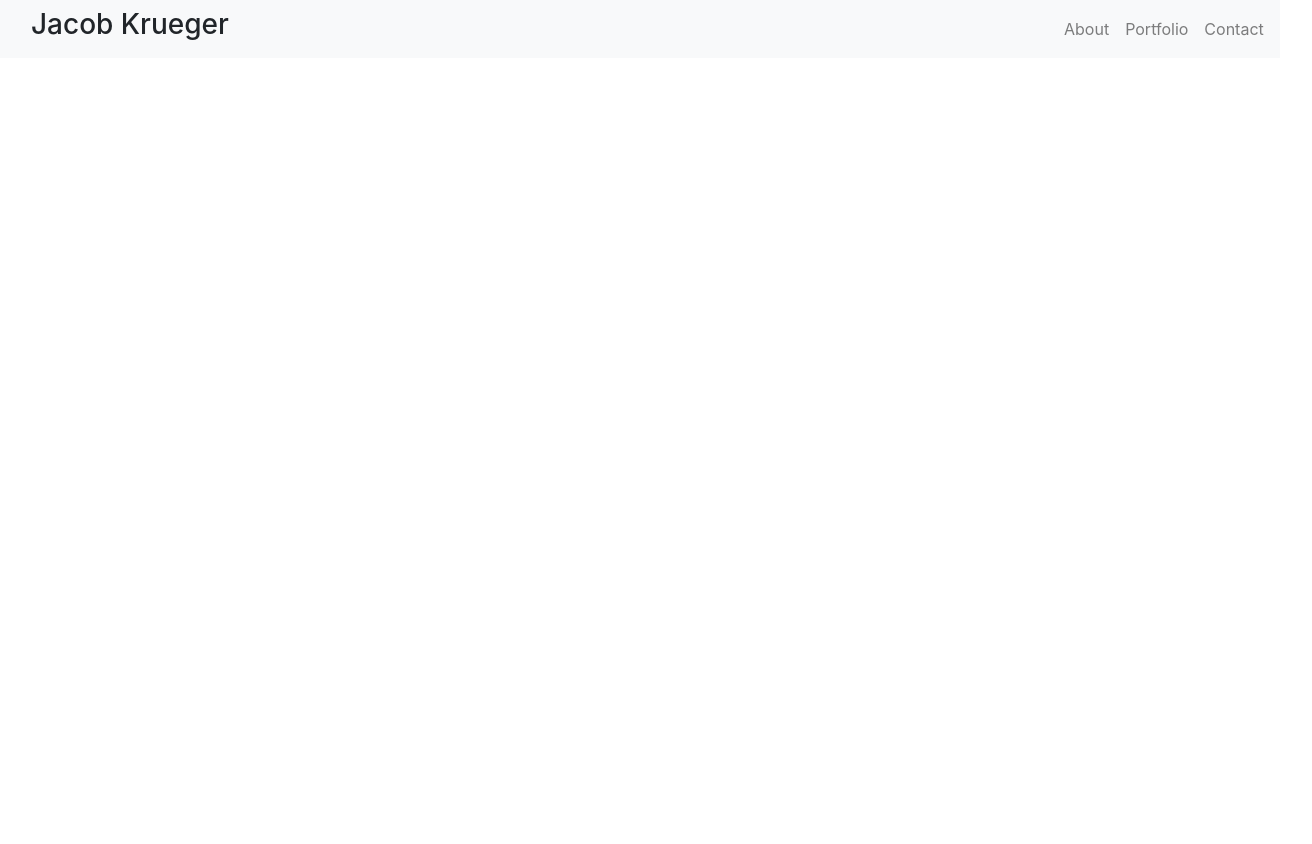
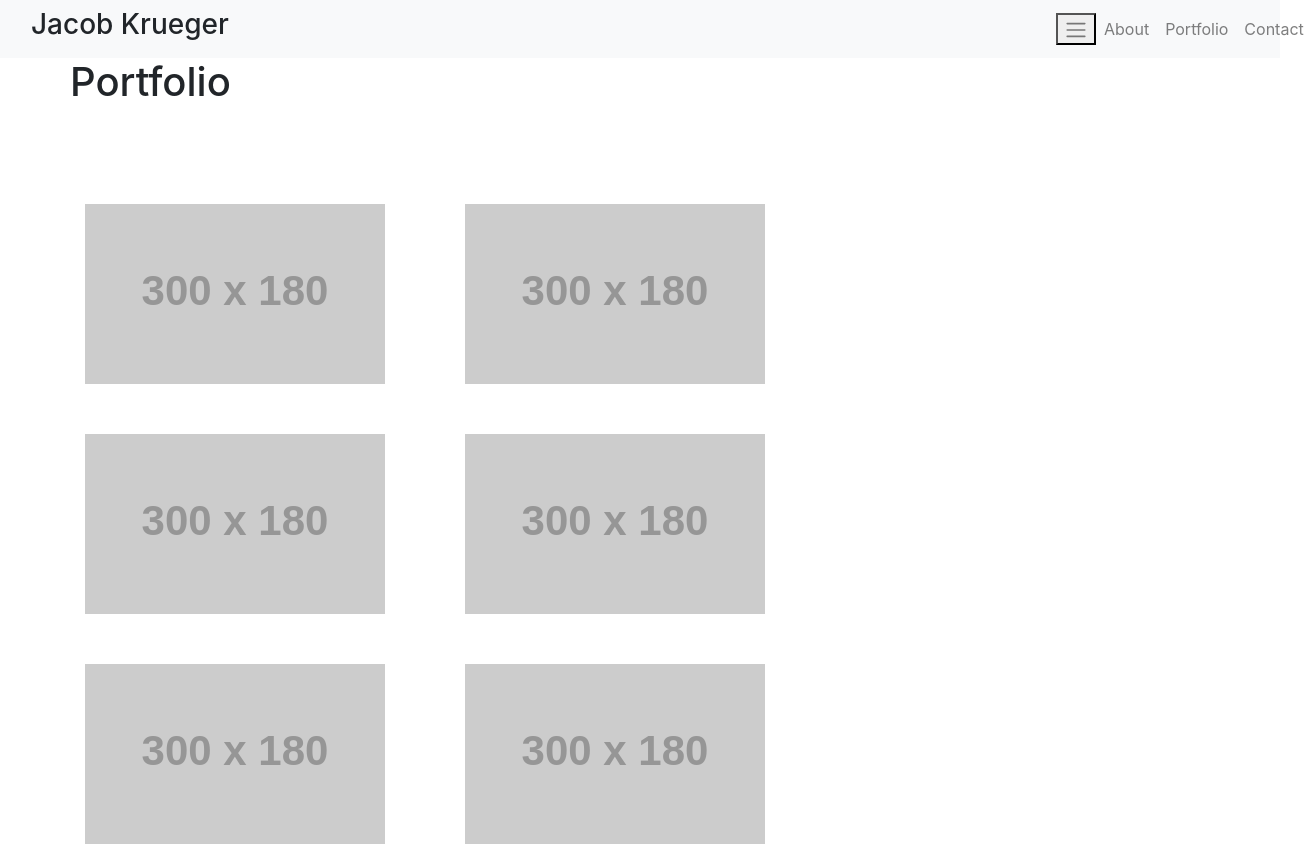
Before and after one commit to GeminiTrinity/About-Me, a plain HTML site: page portfolio.html in a window 1280 px wide. Shown: the whole page, 1312 px wide, since content can reach past the window. Before the commit the page ends 800 px from the top, so only its background shows below. Drawn offline with nearby package versions, Linux system fonts and the light colour scheme; placeholder pictures from the web are drawn by us.

Commit message:
Started on Portfolio site and included image padding in CSS

```diff
--- a/portfolio.html
+++ b/portfolio.html
@@ -4,6 +4,7 @@
     <meta charset="UTF-8">
     <meta name="viewport" content="width=device-width, initial-scale=1.0">
     <link rel="stylesheet" href="https://stackpath.bootstrapcdn.com/bootstrap/4.5.2/css/bootstrap.min.css" integrity="sha384-JcKb8q3iqJ61gNV9KGb8thSsNjpSL0n8PARn9HuZOnIxN0hoP+VmmDGMN5t9UJ0Z" crossorigin="anonymous">
+    <link rel="stylesheet" href="styles.css">
     <title>Portfolio</title>
 </head>
 <body>
@@ -12,7 +13,7 @@
         <div class="col-10">
              <h3>Jacob Krueger</h3>
         </div>
-        <button class="navbar-toggler" type="button" data-toggle="collapse" data-target="#navbarNavAltMarkup" aria-controls="navbarNavAltMarkup" aria-expanded="false" aria-label="Toggle navigation">
+        <button class="navb ar-toggler" type="button" data-toggle="collapse" data-target="#navbarNavAltMarkup" aria-controls="navbarNavAltMarkup" aria-expanded="false" aria-label="Toggle navigation">
           <span class="navbar-toggler-icon"></span>
         </button>
         <div class="collapse navbar-collapse" id="navbarNavAltMarkup">
@@ -23,6 +24,27 @@
           </div>
         </div>
     </nav>
-
+    <div class="container">
+      <div class="row">
+        <h1>Portfolio</h1>
+        <br>
+        <br>
+        <br>
+        <br>
+      </div>
+      <div class="row">
+        <div class="col-lg-4">
+<!-- Got the following code from: https://getbootstrap.com/docs/4.5/utilities/shadows/ -->
+          <img src="https://via.placeholder.com/300x180" />
+          <img src="https://via.placeholder.com/300x180" />
+          <img src="https://via.placeholder.com/300x180" />
+        </div>
+        <div class="col-lg-4">
+          <img src="https://via.placeholder.com/300x180" />
+          <img src="https://via.placeholder.com/300x180" />
+          <img src="https://via.placeholder.com/300x180" />
+         </div>
+        </div>
+    </div>
 </body>
 </html>
--- a/styles.css
+++ b/styles.css
@@ -0,0 +1,3 @@
+img {
+    margin-top: 50px;
+}
```
